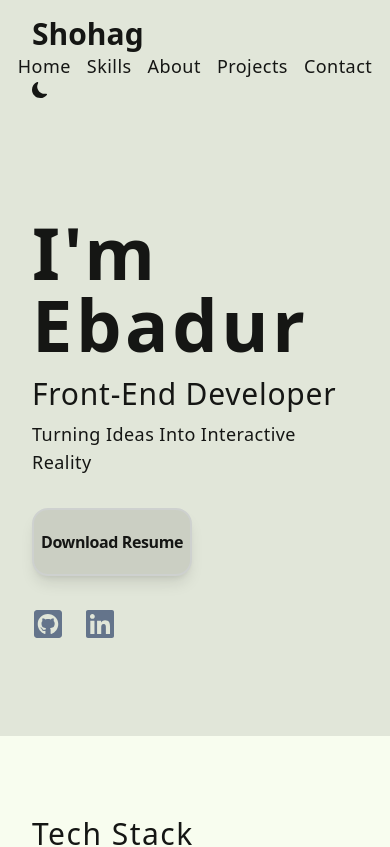
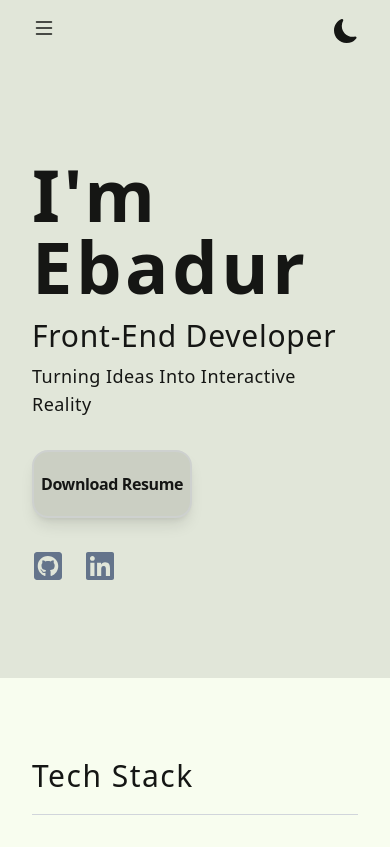
Before and after one commit to Ebadur-Rahman-Shohag/Updated_Portfolio, a React (Vite) app: page / in a window 390 px wide. Shown: the top 847 px of the page. Built offline with nearby package versions, Linux system fonts and the light colour scheme.

Commit message:
add dropdown menu

```diff
--- a/src/components/About.jsx
+++ b/src/components/About.jsx
@@ -7,7 +7,7 @@ const About = () => {
         <img src={aboutSvg} className="w-full h-64" />
         <article>
           <SectionTitle text="About Me" />
-          <p className="text-slate-600 mt-8 leading-loose">
+          <p className="text-slate-500 mt-8 leading-loose">
             Passionate frontend developer proficient in JavaScript and React,
             dedicated to creating engaging and seamless user experiences. With a
             keen eye for design and a commitment to clean, efficient code, I
--- a/src/components/Navbar.jsx
+++ b/src/components/Navbar.jsx
@@ -1,6 +1,6 @@
 import { useEffect, useState } from "react";
 import { links } from "../data";
-import { BsMoonFill, BsSunFill } from "react-icons/bs";
+import { BsMoonFill, BsSunFill, BsList } from "react-icons/bs";
 
 const themes = {
   lemonade: "lemonade",
@@ -13,6 +13,7 @@ const getThemeFromLocalStorage = () => {
 
 const Navbar = () => {
   const [theme, setTheme] = useState(getThemeFromLocalStorage());
+  const [isDropdownOpen, setIsDropdownOpen] = useState(false);
 
   function handleTheme() {
     const { lemonade, black } = themes;
@@ -25,39 +26,63 @@ const Navbar = () => {
     document.documentElement.setAttribute("data-theme", theme);
     localStorage.setItem("theme", theme);
   }, [theme]);
+
+  const toggleDropdown = () => {
+    setIsDropdownOpen(prevState => !prevState);
+  };
+
   return (
-    // md:text-lg sm:text-sm align-element py-4 flex md:justify-content:space-between; flex-col sm:flex-row sm:gap-x-16 sm:items-center sm:py-8
     <nav className="bg-base-200 w-full">
-      <div className="align-element py-4 flex flex-col justify-center sm:flex-row sm:gap-x-16 sm:items-center sm:py-8">
-        <h2 className="text-3xl font-bold">
+      <div className="align-element py-4 flex justify-between items-center sm:py-8">
+        {/* Logo */}
+        <h2 className="hidden sm:flex text-3xl font-bold">
           Sho<span>hag</span>
         </h2>
-        <div className="flex justify-center gap-x-4 ">
-          {links.map((link) => {
-            const { id, href, text } = link;
-            return (
+        <div className="flex items-center gap-4">
+          {/* Mobile dropdown menu */}
+          <div className="relative sm:hidden">
+            <button onClick={toggleDropdown}>
+              <BsList className="text-2xl" />
+            </button>
+            {/* Dropdown menu */}
+            {isDropdownOpen && (
+              <div className="absolute top-full left-0 bg-base-200 w-52 shadow-lg rounded-b-lg mt-2">
+                {links.map((link) => (
+                  <a
+                    key={link.id}
+                    href={link.href}
+                    className="block py-2 px-4 text-lg tracking-wide hover:text-emerald-600 duration-300"
+                  >
+                    {link.text}
+                  </a>
+                ))}
+              </div>
+            )}
+          </div>
+          {/* Navigation links for medium and large screens */}
+          <div className="hidden sm:flex gap-x-4">
+            {links.map((link) => (
               <a
-                key={id}
-                href={href}
+                key={link.id}
+                href={link.href}
                 className="capitalize text-lg tracking-wide hover:text-emerald-600 duration-300"
               >
-                {text}
+                {link.text}
               </a>
-            );
-          })}
+            ))}
+          </div>
         </div>
-        <div className="navbar-end">
+        <div className="navbar-end flex items-center gap-4">
+          {/* Dark mode icon */}
           <label className="swap swap-rotate">
-            {/* this hidden checkbox controls the state */}
             <input type="checkbox" onChange={handleTheme} />
-            {/* sun icon */}
-            <BsSunFill className="swap-on h-4 w-4" />
-            {/* moon icon */}
-            <BsMoonFill className="swap-off h-4 w-4" />
+            <BsSunFill className="swap-on h-6 w-6" />
+            <BsMoonFill className="swap-off h-6 w-6" />
           </label>
         </div>
       </div>
     </nav>
   );
 };
+
 export default Navbar;
```
